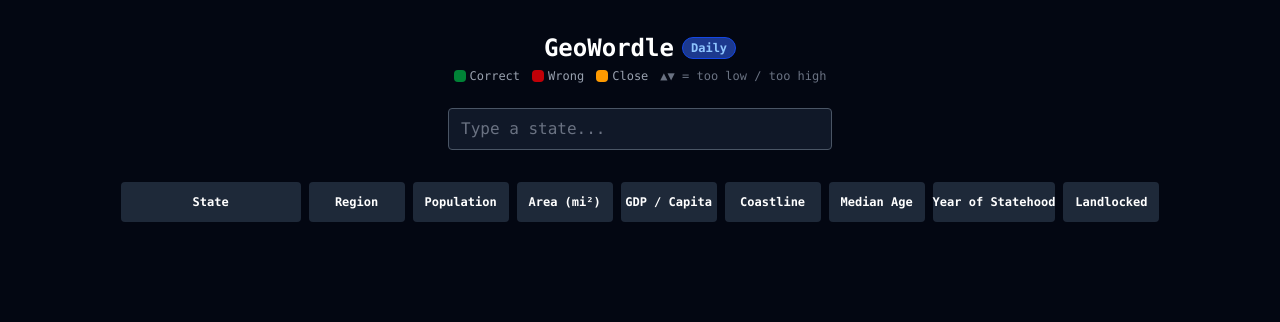
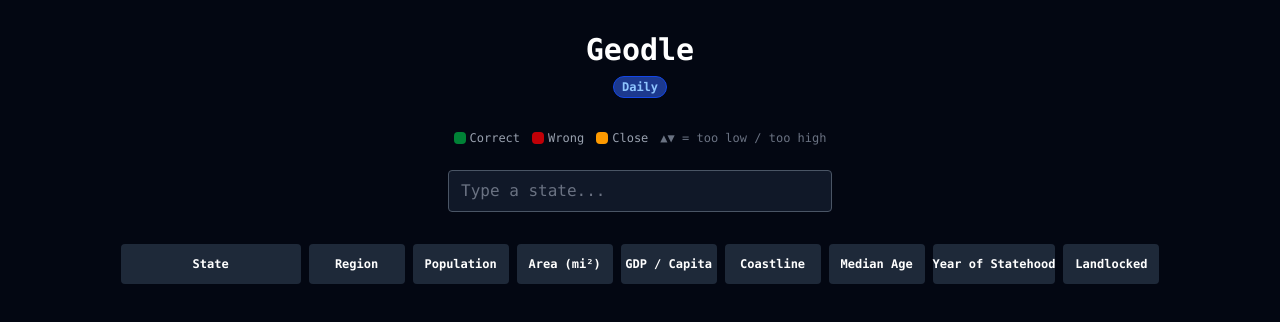
Before and after one commit to Eric-Zhang-Developer/geowordle, a Next.js app: page / in a window 1280 px wide. Shown: the top 322 px of the page. Built offline with nearby package versions, Linux system fonts and the light colour scheme.

Commit message:
style: change daily / endless pill location

```diff
--- a/src/app/page.tsx
+++ b/src/app/page.tsx
@@ -49,8 +49,8 @@
 
   return (
     <main className="p-8 font-mono flex flex-col items-center">
-      <div className="flex items-center gap-2 mb-1">
-        <h1 className="text-2xl font-bold">GeoWordle</h1>
+      <div className="flex flex-col items-center gap-2 mb-8">
+        <h1 className="text-3xl font-bold">Geodle</h1>
         {mode === "daily" ? (
           <span className="px-2 py-0.5 text-xs font-semibold rounded-full bg-blue-900 text-blue-300 border border-blue-700">
             Daily
```
